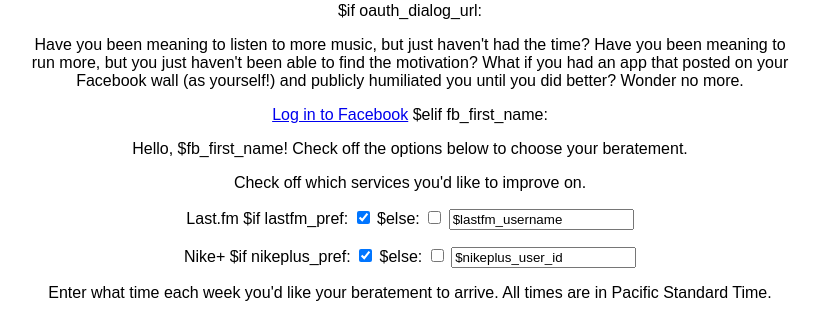
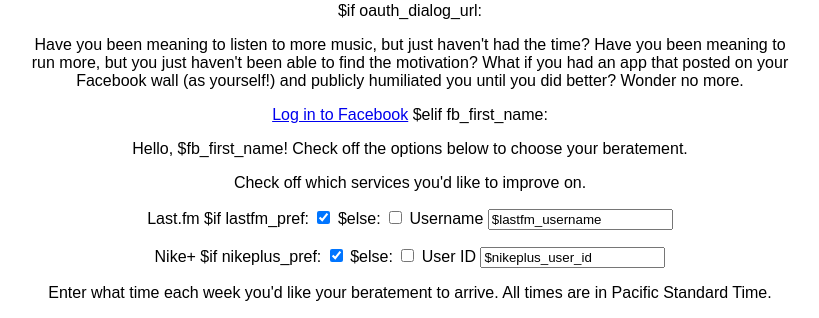
Before and after one commit to wsong/Public-Shamer, a Python web app: template templates/index.html in a window 1280 px wide. Shown: the part 261-579 px from the top of the page, without its empty margins (230-1049 px from the left). Run offline with Jinja, Linux system fonts and the light colour scheme; the template is opened without the code that fills it, so the values that code supplies are empty.

Commit message:
Made index page a little clearer

```diff
--- a/templates/index.html
+++ b/templates/index.html
@@ -33,12 +33,14 @@ $elif fb_first_name:
           <input type="checkbox" name="lastfmcheckbox" value="True" checked/>
       $else:
           <input type="checkbox" name="lastfmcheckbox" value="True" />
+      Username
       <input type="text" name="lastfmusername" value="$lastfm_username"/> </p>
     <p>Nike+
       $if nikeplus_pref:
           <input type="checkbox" name="nikepluscheckbox" value="True" checked/>
       $else:
           <input type="checkbox" name="nikepluscheckbox" value="True" />
+      User ID
       <input type="text" name="nikeplususerid" value="$nikeplus_user_id"/> </p>
     <p>Enter what time each week you'd like your beratement to arrive. All times are in Pacific Standard Time.</p>
     $:dayofweek_menu.render()
```
